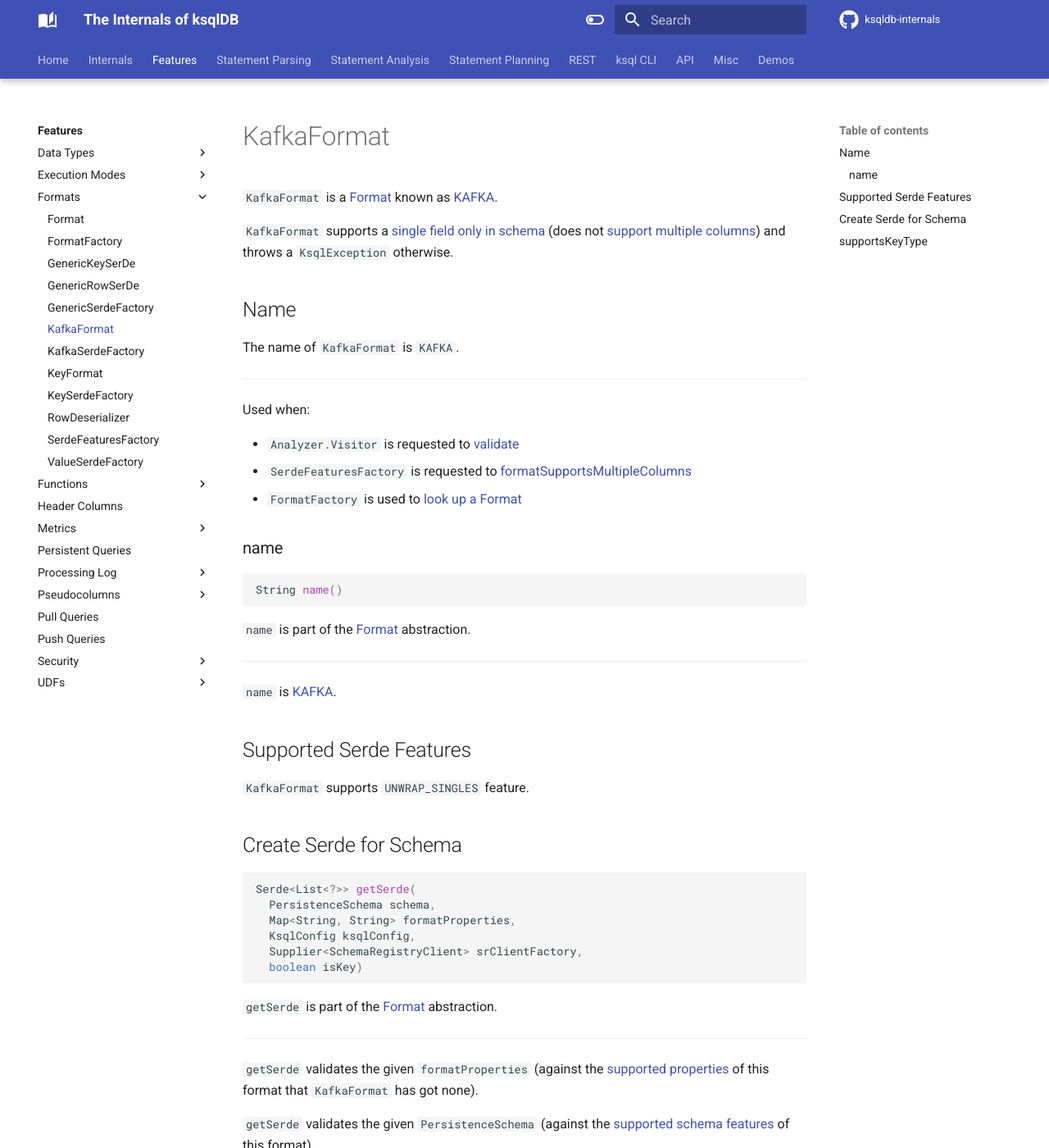
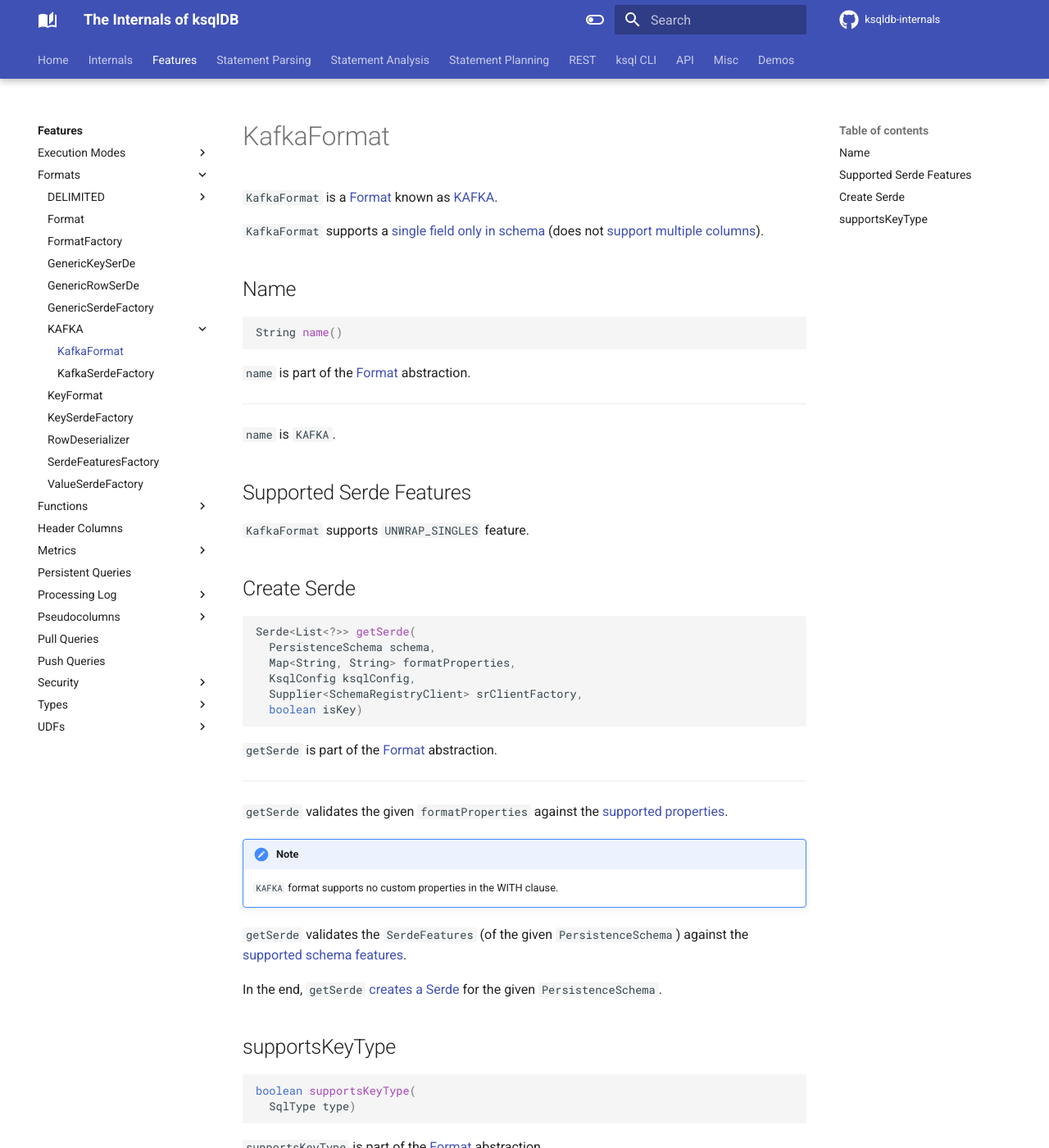
Before and after one commit to japila-books/ksqldb-internals, an MkDocs documentation site: the page built from docs/formats/KafkaFormat.md, in a window 1280 px wide and 1400 px high. Shown: the whole window at 82% size. Built offline with MkDocs 1.6.1 and Material for MkDocs 9.7.7, drawn with Linux system fonts in a browser that asks for light colours; comment, search, counter and statistics services are not loaded.

Commit message:
DELIMITED format + Types

````diff
--- a/docs/formats/KafkaFormat.md
+++ b/docs/formats/KafkaFormat.md
@@ -2,21 +2,9 @@
 
 `KafkaFormat` is a [Format](Format.md) known as [KAFKA](#NAME).
 
-`KafkaFormat` supports a [single field only in schema](KafkaSerdeFactory.md#createSerde) (does not [support multiple columns](SerdeFeaturesFactory.md#formatSupportsMultipleColumns)) and throws a `KsqlException` otherwise.
+`KafkaFormat` supports a [single field only in schema](KafkaSerdeFactory.md#createSerde) (does not [support multiple columns](SerdeFeaturesFactory.md#formatSupportsMultipleColumns)).
 
 ## <span id="NAME"><span id="name"> Name
-
-The name of `KafkaFormat` is `KAFKA`.
-
----
-
-Used when:
-
-* `Analyzer.Visitor` is requested to [validate](../analyzer/Analyzer.Visitor.md#validate)
-* `SerdeFeaturesFactory` is requested to [formatSupportsMultipleColumns](SerdeFeaturesFactory.md#formatSupportsMultipleColumns)
-* `FormatFactory` is used to [look up a Format](FormatFactory.md#fromName)
-
-### name
 
 ```java
 String name()
@@ -26,13 +14,13 @@ String name()
 
 ---
 
-`name` is [KAFKA](#NAME).
+`name` is `KAFKA`.
 
-## <span id="SUPPORTED_FEATURES"> Supported Serde Features
+## <span id="SUPPORTED_FEATURES"><span id="supportedFeatures"> Supported Serde Features
 
 `KafkaFormat` supports `UNWRAP_SINGLES` feature.
 
-## <span id="getSerde"> Create Serde for Schema
+## <span id="getSerde"> Create Serde
 
 ```java
 Serde<List<?>> getSerde(
@@ -47,11 +35,14 @@ Serde<List<?>> getSerde(
 
 ---
 
-`getSerde` validates the given `formatProperties` (against the [supported properties](Format.md#getSupportedProperties) of this format that `KafkaFormat` has got none).
+`getSerde` validates the given `formatProperties` against the [supported properties](Format.md#getSupportedProperties).
 
-`getSerde` validates the given `PersistenceSchema` (against the [supported schema features](#supportedFeatures) of this format).
+!!! note
+    `KAFKA` format supports no custom properties in the WITH clause.
 
-In the end, `getSerde` [creates a Serde](KafkaSerdeFactory.md#createSerde).
+`getSerde` validates the `SerdeFeatures` (of the given `PersistenceSchema`) against the [supported schema features](#supportedFeatures).
+
+In the end, `getSerde` [creates a Serde](KafkaSerdeFactory.md#createSerde) for the given `PersistenceSchema`.
 
 ## <span id="supportsKeyType"> supportsKeyType
 
--- a/mkdocs.yml
+++ b/mkdocs.yml
@@ -208,10 +208,6 @@ nav:
     - VersionCheckerAgent: VersionCheckerAgent.md
   - Features:
     - features/index.md
-    - Data Types:
-      - SqlBaseType: types/SqlBaseType.md
-      - SqlPrimitiveType: types/SqlPrimitiveType.md
-      - SqlType: types/SqlType.md
     - Execution Modes:
       - Embedded:
         - embedded/index.md
@@ -227,13 +223,16 @@ nav:
         - rest/index.md
     - Formats:
       - formats/index.md
+      - DELIMITED:
+        - DelimitedFormat: formats/DelimitedFormat.md
       - Format: formats/Format.md
       - FormatFactory: formats/FormatFactory.md
       - GenericKeySerDe: formats/GenericKeySerDe.md
       - GenericRowSerDe: formats/GenericRowSerDe.md
       - GenericSerdeFactory: formats/GenericSerdeFactory.md
-      - KafkaFormat: formats/KafkaFormat.md
-      - KafkaSerdeFactory: formats/KafkaSerdeFactory.md
+      - KAFKA:
+        - KafkaFormat: formats/KafkaFormat.md
+        - KafkaSerdeFactory: formats/KafkaSerdeFactory.md
       - KeyFormat: formats/KeyFormat.md
       - KeySerdeFactory: formats/KeySerdeFactory.md
       - RowDeserializer: formats/RowDeserializer.md
@@ -285,6 +284,11 @@ nav:
       - KsqlAuthorizationValidatorImpl: security/KsqlAuthorizationValidatorImpl.md
       - KsqlSecurityExtension: security/KsqlSecurityExtension.md
       - KsqlDefaultSecurityExtension: security/KsqlDefaultSecurityExtension.md
+    - Types:
+      - types/index.md
+      - SqlBaseType: types/SqlBaseType.md
+      - SqlPrimitiveType: types/SqlPrimitiveType.md
+      - SqlType: types/SqlType.md
     - UDFs:
       - Column: udf/Column.md
       - SqlTypeSchemaSerializer: udf/SqlTypeSchemaSerializer.md
````
Also changed, not shown: docs/formats/DelimitedFormat.md (added, +40 -0 lines), docs/formats/Format.md (+4 -2 lines), docs/formats/KafkaSerdeFactory.md (+2 -2 lines), docs/formats/index.md (+1 -1 lines), docs/types/SqlPrimitiveType.md (+4 -10 lines), docs/types/index.md (added, +25 -0 lines).
